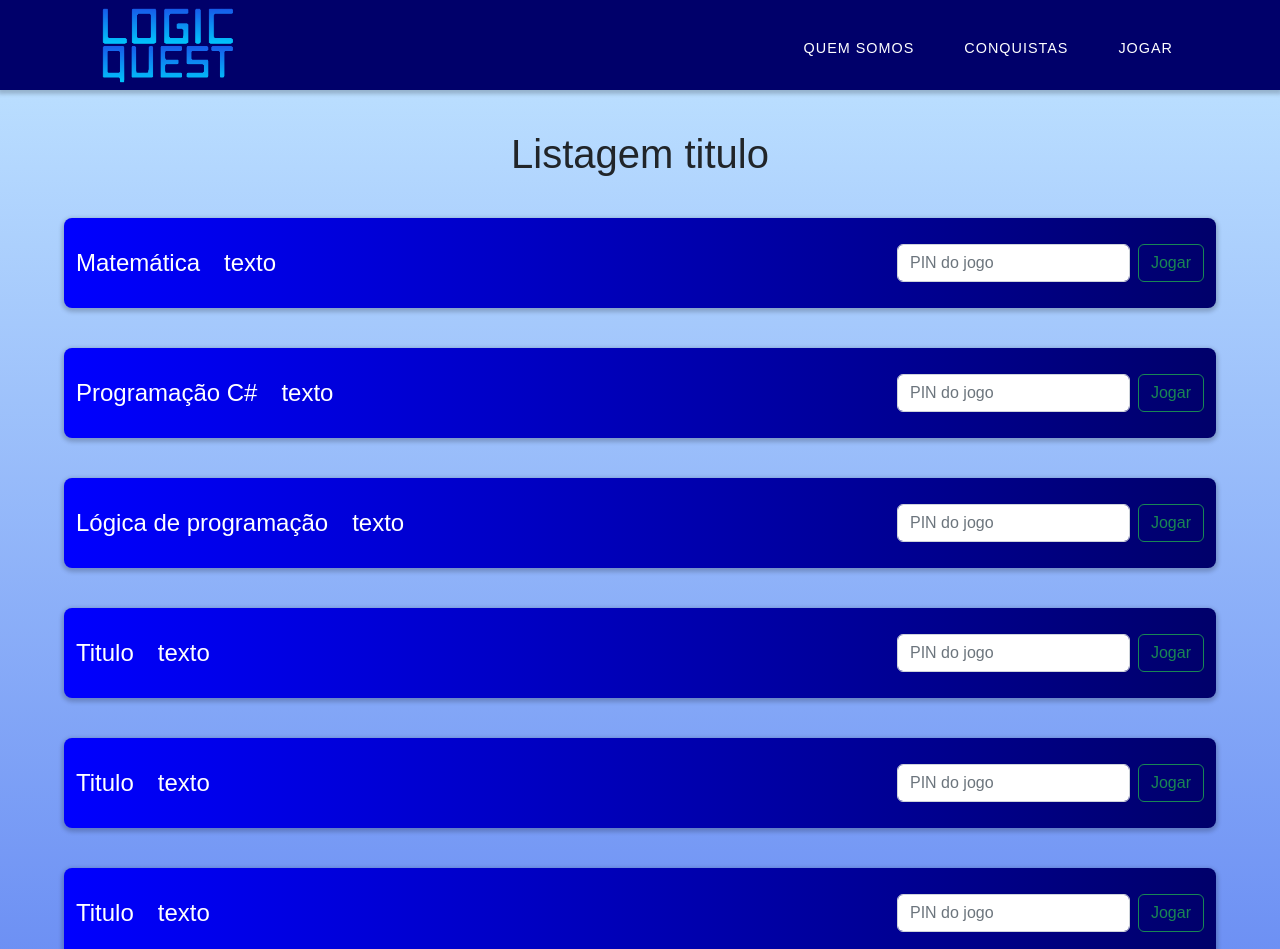
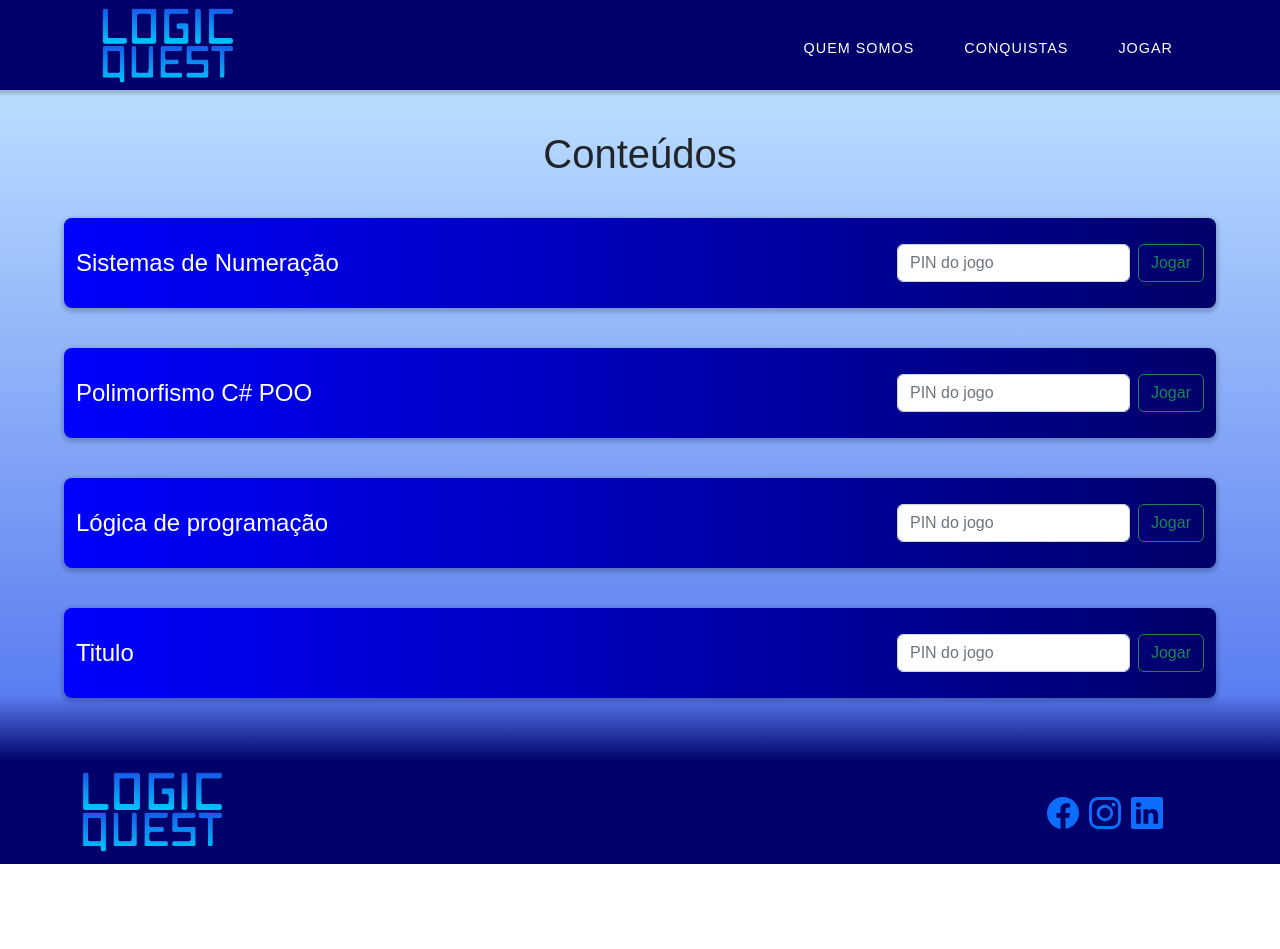
Before and after one commit to arthurmichaltchuk/logic_quest, a React (Create React App) app: page /listagem in a window 1280 px wide. Shown: the top 949 px of the page. After the commit the page ends 864 px from the top, so only its background shows below. Built offline with nearby package versions, Linux system fonts and the light colour scheme; the HTML template or start-up script is replaced by a standard one.

Commit message:
Adicionado conteúdo

```diff
--- a/src/components/Estudo/Estudo.jsx
+++ b/src/components/Estudo/Estudo.jsx
@@ -10,7 +10,8 @@ function Estudo() {
     function page1ModalCadastro() {
         return (
             <div className="estudoBody">
-                <h1>1</h1>
+                <h1>A sobrecarga de métodos e construtores é um recurso da programação orientada a objetos que permite criar vários métodos ou construtores com o mesmo nome, mas com diferentes parâmetros. Cada versão sobrecarregada de um método ou construtor possui uma assinatura única, que é determinada pela lista de tipos e/ou quantidade de parâmetros.
+                </h1>
             </div>
         );
     }
@@ -18,15 +19,16 @@ function Estudo() {
     function page2ModalCadastro() {
         return (
             <div className="estudoBody">
-                <h1>2</h1>
-            </div>
-        );
+                <h1>A sobrecarga de métodos é útil quando você deseja fornecer diferentes formas de usar um método, adaptando-o para diferentes tipos de dados ou comportamentos. Isso aumenta a flexibilidade e a legibilidade do código, permitindo que você chame o mesmo método com diferentes argumentos.<br /><br />
+                Para utilizar a sobrecarga de métodos, basta criar métodos com o mesmo nome, mas diferentes listas de parâmetros. O compilador determinará qual versão do método deve ser chamada com base nos tipos de argumentos fornecidos.</h1>
+            </div>);
     }
 
     function page3ModalCadastro() {
         return (
+            // Ajuda aí pfvr ****
             <div className="estudoBody">
-                <h1>3</h1>
+                <img src="../assets/images/polimorf.png" alt="polimorfismo" />
             </div>
         );
     }
@@ -116,6 +118,7 @@ function Estudo() {
                     </Col>
                 </Row>
             </div>
+
         </>
     );
 }
--- a/src/components/Listagem/Listagem.jsx
+++ b/src/components/Listagem/Listagem.jsx
@@ -6,14 +6,10 @@ function Listagem() {
         <>
             <div className="presentationListagem">
                 <div className="alinhaLista">
-                    <h1 className="titulo">Listagem titulo</h1>
-                    <ListagemItem title={'Matemática'} />
-                    <ListagemItem title={'Programação C#'} />
+                    <h1 className="titulo">Conteúdos</h1>
+                    <ListagemItem title={'Sistemas de Numeração'} />
+                    <ListagemItem title={'Polimorfismo C# POO'} />
                     <ListagemItem title={'Lógica de programação'} />
-                    <ListagemItem title={'Titulo'} />
-                    <ListagemItem title={'Titulo'} />
-                    <ListagemItem title={'Titulo'} />
-                    <ListagemItem title={'Titulo'} />
                     <ListagemItem title={'Titulo'} />
                 </div>
             </div>
--- a/src/components/Listagem/ListagemItem.jsx
+++ b/src/components/Listagem/ListagemItem.jsx
@@ -20,7 +20,7 @@ function ListagemItem(props) {
                         >
 
                             <Nav.Link className="listagemItemText" href="#">
-                                texto
+
                             </Nav.Link>
                         </Nav>
                         <Form className="d-flex">
--- a/src/index.css
+++ b/src/index.css
@@ -1,10 +1,5 @@
-body {
-  margin: 0px;
-  padding: 0px;
-  background-color: aqua;
-}
-
 html {
+  background-image: linear-gradient(to top, #00006A 0%, #5A7DF1 50%, #BADEFF 100%);
   height: 100%;
 }
 
@@ -122,7 +117,7 @@ nav .menu-btn:checked~.menu {
 
 .presentation {
   background-image: linear-gradient(to top, #00006A 0%, #5A7DF1 50%, #BADEFF 100%);
-  height: 700px;
+  height: 520px;
   display: flex;
   align-items: center;
   justify-content: center;
@@ -130,7 +125,7 @@ nav .menu-btn:checked~.menu {
 
 .fundoEspera {
   background-image: linear-gradient(to top, #00006A 0%, #5A7DF1 50%, #BADEFF 100%);
-  height: 700px;
+  height: 420px;
   display: flex;
   align-items: center;
   justify-content: center;
@@ -138,28 +133,37 @@ nav .menu-btn:checked~.menu {
 
 .fundo {
   background-image: linear-gradient(to top, #00006A 0%, #5A7DF1 50%, #BADEFF 100%);
-  height: 600px;
 }
 
-.estudoBody{
-  height: 470px;
+.estudoBody {
+  padding: 5% 0 5% 0;
+  height: 330px;
 }
 
-.imageFooter{
+.estudoBody img {
+  height: 330px;
+  width: 300px;
+}
+
+.estudoBody h1 {
+  font-size: 25px;
+}
+
+.imageFooter {
   margin-top: 10px;
   height: 80px;
 }
 
-.iconEspera{
+.iconEspera {
   font-size: 100px;
 }
 
-.iconsFooter{
+.iconsFooter {
   float: right;
   margin: 30px;
 }
 
-.iconFooter{
+.iconFooter {
   margin: 5px;
   font-size: xx-large;
 }
@@ -170,40 +174,42 @@ nav .menu-btn:checked~.menu {
 }
 
 .presentationBotton {
-  background-image: linear-gradient(to top, #BADEFF 0%, #5A7DF1 50%, #00006A 100%);
+  background-image: linear-gradient(to top, #BADEFF 0%, #5A7DF1 10%, #00006A 100%);
   height: 100%;
   display: flexbox;
 }
 
-.progressBar{
+.progressBar {
   --bs-progress-bar-bg: limegreen !important;
   height: 25px !important;
-  margin: 10px;
+  width: 100%;
+  position: relative;
+  bottom: 20%;
 }
 
-.btnProximo{
-  height: 80px !important;
+.btnProximo {
+  height: 70px;
   width: 100%;
   background-color: limegreen !important;
-  border-radius: 0 !important;
-  border-color: #000000 !important;
+  border-radius: 0;
+  border-color: #000000;
   border: 0 !important;
 }
 
-.colEstudo{
+.colEstudo {
   padding: 0 !important;
   margin-left: -6 !important;
 }
 
-.rowEstudo{
+.rowEstudo {
   --bs-gutter-x: 0 !important;
 }
 
-.btnAnterior{
-  height: 80px !important;
+.btnAnterior {
+  height: 70px !important;
   width: 100%;
   background-color: rgb(255, 0, 0) !important;
-  border-radius: 0 !important;
+  border-radius: 0;
   border-color: #000000 !important;
   border: 0 !important;
 }
@@ -306,15 +312,7 @@ nav .menu-btn:checked~.menu {
 
 #footer {
   width: 100%;
-  height: 100px;
   background-color: #00006A;
-}
-
-#footer p {
-  padding-top: 35px;
-  text-align: center;
-  font-size: 20px;
-  color: #fff;
 }
 
 .about-text {
@@ -351,7 +349,7 @@ nav .menu-btn:checked~.menu {
 @media(max-width:570px) {
   .imageFooter {
     margin-top: 55px;
-    height: 50px;
+    height: 45px;
     width: auto;
   }
 
```
Also changed, not shown: src/assets/images/polimorf.png (added).
